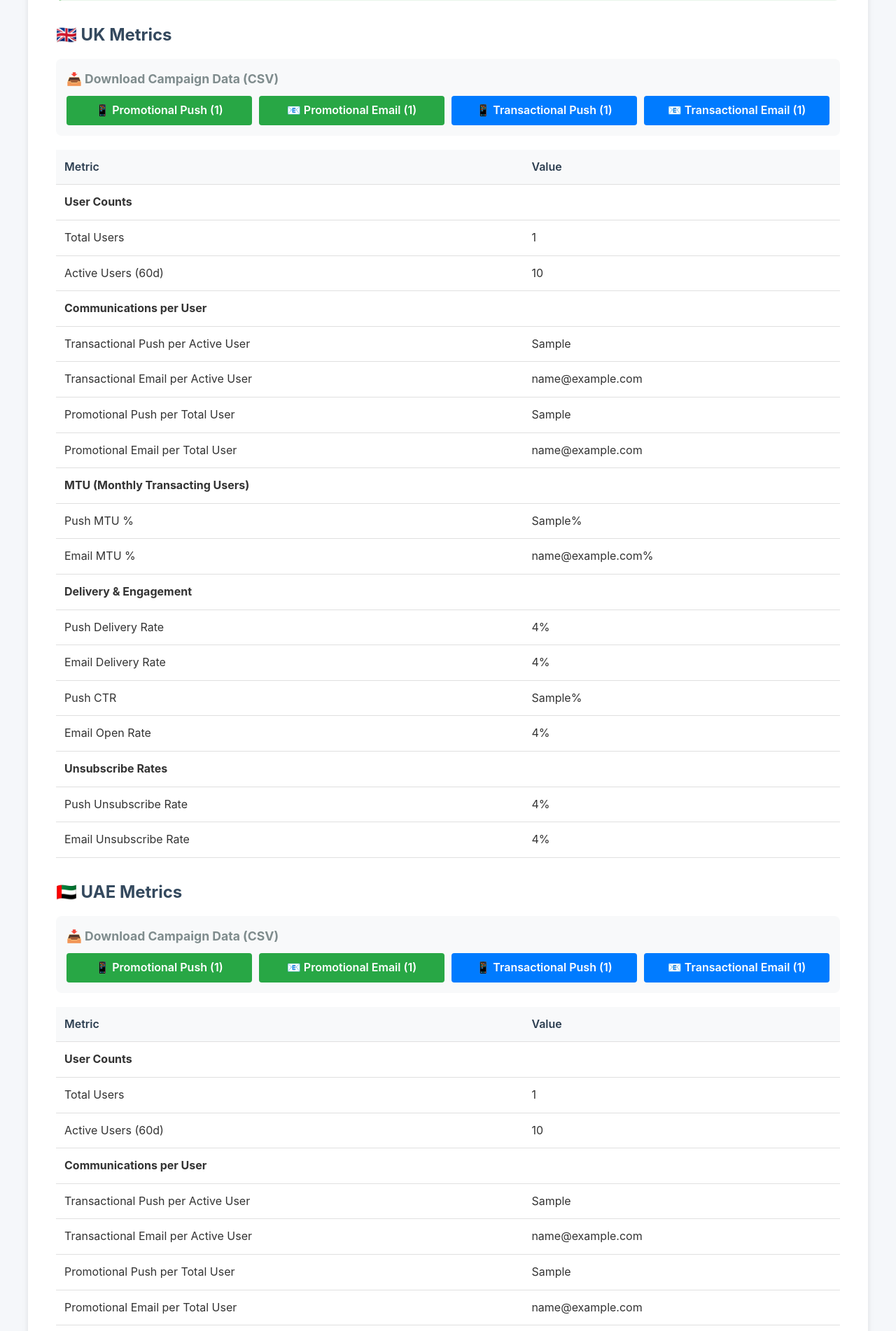
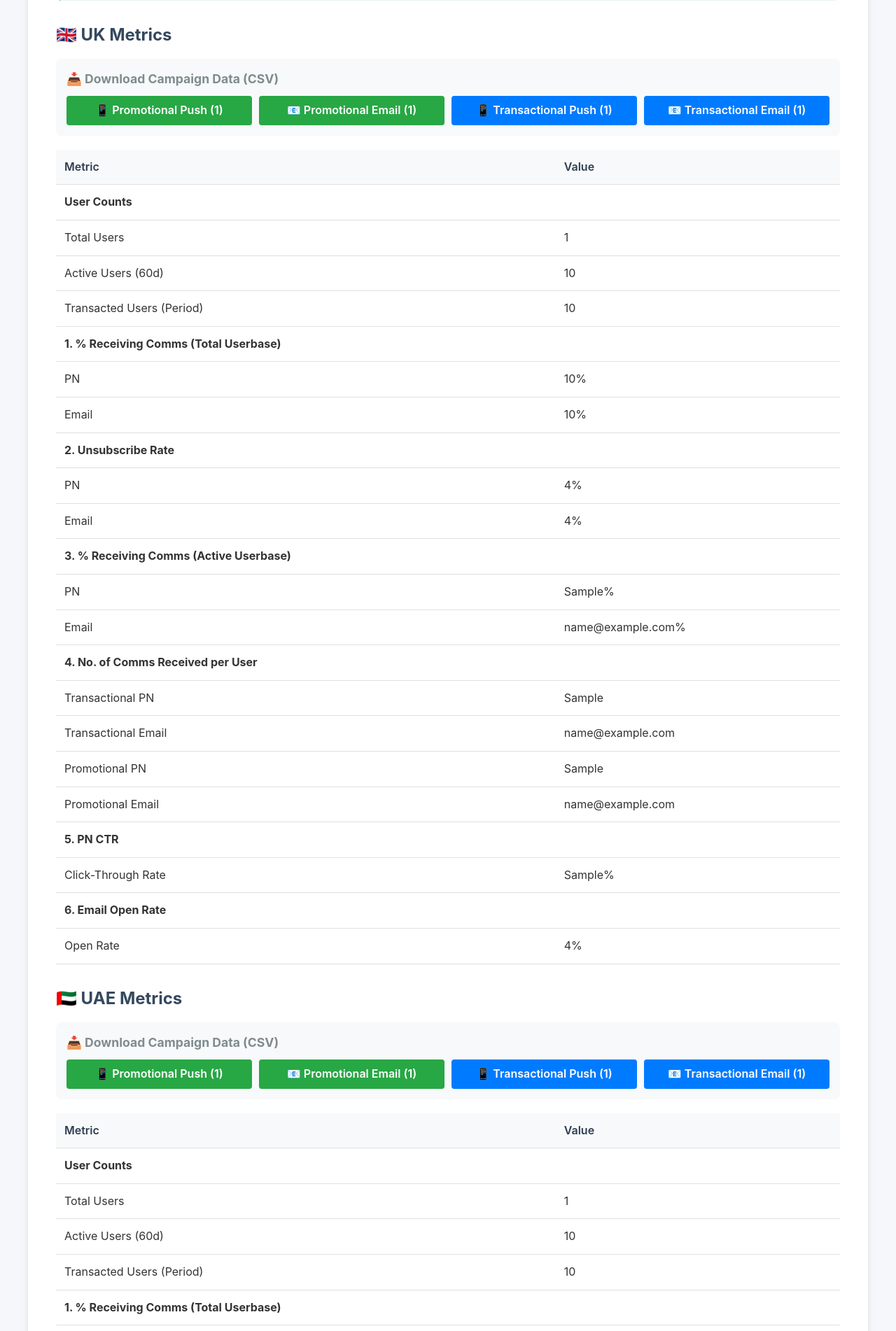
Before and after one commit to AnuragAtAspora/mtu-automation-web, a Flask app: template templates/results.html in a window 1280 px wide. Shown: the part 320-2222 px from the top of the page at 70% size. Run offline with Flask 3, Linux system fonts and the light colour scheme; the template is opened without the code that fills it: most values are stand-ins (such as "Sample title", 1, 10 or a date in 2020).

Commit message:
Add 18 segments with transacted users and update metrics with new formulas

```diff
--- a/app.py
+++ b/app.py
@@ -287,6 +287,7 @@ def calculate_metrics():
         user_counts = {
             'uk_total_users': int(request.form.get('uk_total_users', 0)),
             'uk_active_users': int(request.form.get('uk_active_users', 0)),
+            'uk_transacted_users': int(request.form.get('uk_transacted_users', 0)),
             'uk_push_received': int(request.form.get('uk_push_received', 0)),
             'uk_email_received': int(request.form.get('uk_email_received', 0)),
             'uk_push_received_active': int(request.form.get('uk_push_received_active', 0)),
@@ -295,6 +296,7 @@ def calculate_metrics():
             'uk_email_unsubscribed': int(request.form.get('uk_email_unsubscribed', 0)),
             'uae_total_users': int(request.form.get('uae_total_users', 0)),
             'uae_active_users': int(request.form.get('uae_active_users', 0)),
+            'uae_transacted_users': int(request.form.get('uae_transacted_users', 0)),
             'uae_push_received': int(request.form.get('uae_push_received', 0)),
             'uae_email_received': int(request.form.get('uae_email_received', 0)),
             'uae_push_received_active': int(request.form.get('uae_push_received_active', 0)),
--- a/templates/results.html
+++ b/templates/results.html
@@ -49,68 +49,80 @@
         <td>{{ "{:,}".format(metrics.uk.active_users) }}</td>
     </tr>
     <tr>
-        <td><strong>Communications per User</strong></td>
+        <td>Transacted Users (Period)</td>
+        <td>{{ "{:,}".format(metrics.uk.transacted_users) }}</td>
+    </tr>
+    <tr>
+        <td><strong>1. % Receiving Comms (Total Userbase)</strong></td>
         <td></td>
     </tr>
     <tr>
-        <td>Transactional Push per Active User</td>
-        <td>{{ metrics.uk.tx_pn_per_user }}</td>
+        <td>PN</td>
+        <td>{{ metrics.uk.pct_receiving_pn_total }}%</td>
     </tr>
     <tr>
-        <td>Transactional Email per Active User</td>
-        <td>{{ metrics.uk.tx_email_per_user }}</td>
+        <td>Email</td>
+        <td>{{ metrics.uk.pct_receiving_email_total }}%</td>
     </tr>
     <tr>
-        <td>Promotional Push per Total User</td>
-        <td>{{ metrics.uk.pr_pn_per_user }}</td>
-    </tr>
-    <tr>
-        <td>Promotional Email per Total User</td>
-        <td>{{ metrics.uk.pr_email_per_user }}</td>
-    </tr>
-    <tr>
-        <td><strong>MTU (Monthly Transacting Users)</strong></td>
+        <td><strong>2. Unsubscribe Rate</strong></td>
         <td></td>
     </tr>
     <tr>
-        <td>Push MTU %</td>
-        <td>{{ metrics.uk.push_mtu }}%</td>
+        <td>PN</td>
+        <td>{{ metrics.uk.unsub_rate_pn }}%</td>
     </tr>
     <tr>
-        <td>Email MTU %</td>
-        <td>{{ metrics.uk.email_mtu }}%</td>
+        <td>Email</td>
+        <td>{{ metrics.uk.unsub_rate_email }}%</td>
     </tr>
     <tr>
-        <td><strong>Delivery & Engagement</strong></td>
+        <td><strong>3. % Receiving Comms (Active Userbase)</strong></td>
         <td></td>
     </tr>
     <tr>
-        <td>Push Delivery Rate</td>
-        <td>{{ metrics.uk.push_delivery_rate }}%</td>
+        <td>PN</td>
+        <td>{{ metrics.uk.pct_receiving_pn_active }}%</td>
     </tr>
     <tr>
-        <td>Email Delivery Rate</td>
-        <td>{{ metrics.uk.email_delivery_rate }}%</td>
+        <td>Email</td>
+        <td>{{ metrics.uk.pct_receiving_email_active }}%</td>
     </tr>
     <tr>
-        <td>Push CTR</td>
-        <td>{{ metrics.uk.push_ctr }}%</td>
-    </tr>
-    <tr>
-        <td>Email Open Rate</td>
-        <td>{{ metrics.uk.email_open_rate }}%</td>
-    </tr>
-    <tr>
-        <td><strong>Unsubscribe Rates</strong></td>
+        <td><strong>4. No. of Comms Received per User</strong></td>
         <td></td>
     </tr>
     <tr>
-        <td>Push Unsubscribe Rate</td>
-        <td>{{ metrics.uk.push_unsub_rate }}%</td>
+        <td>Transactional PN</td>
+        <td>{{ metrics.uk.comms_per_user_tx_pn }}</td>
     </tr>
     <tr>
-        <td>Email Unsubscribe Rate</td>
-        <td>{{ metrics.uk.email_unsub_rate }}%</td>
+        <td>Transactional Email</td>
+        <td>{{ metrics.uk.comms_per_user_tx_email }}</td>
+    </tr>
+    <tr>
+        <td>Promotional PN</td>
+        <td>{{ metrics.uk.comms_per_user_pr_pn }}</td>
+    </tr>
+    <tr>
+        <td>Promotional Email</td>
+        <td>{{ metrics.uk.comms_per_user_pr_email }}</td>
+    </tr>
+    <tr>
+        <td><strong>5. PN CTR</strong></td>
+        <td></td>
+    </tr>
+    <tr>
+        <td>Click-Through Rate</td>
+        <td>{{ metrics.uk.pn_ctr }}%</td>
+    </tr>
+    <tr>
+        <td><strong>6. Email Open Rate</strong></td>
+        <td></td>
+    </tr>
+    <tr>
+        <td>Open Rate</td>
+        <td>{{ metrics.uk.email_open_rate }}%</td>
     </tr>
 </table>
 
@@ -153,68 +165,80 @@
         <td>{{ "{:,}".format(metrics.uae.active_users) }}</td>
     </tr>
     <tr>
-        <td><strong>Communications per User</strong></td>
+        <td>Transacted Users (Period)</td>
+        <td>{{ "{:,}".format(metrics.uae.transacted_users) }}</td>
+    </tr>
+    <tr>
+        <td><strong>1. % Receiving Comms (Total Userbase)</strong></td>
         <td></td>
     </tr>
     <tr>
-        <td>Transactional Push per Active User</td>
-        <td>{{ metrics.uae.tx_pn_per_user }}</td>
+        <td>PN</td>
+        <td>{{ metrics.uae.pct_receiving_pn_total }}%</td>
     </tr>
     <tr>
-        <td>Transactional Email per Active User</td>
-        <td>{{ metrics.uae.tx_email_per_user }}</td>
+        <td>Email</td>
+        <td>{{ metrics.uae.pct_receiving_email_total }}%</td>
     </tr>
     <tr>
-        <td>Promotional Push per Total User</td>
-        <td>{{ metrics.uae.pr_pn_per_user }}</td>
-    </tr>
-    <tr>
-        <td>Promotional Email per Total User</td>
-        <td>{{ metrics.uae.pr_email_per_user }}</td>
-    </tr>
-    <tr>
-        <td><strong>MTU (Monthly Transacting Users)</strong></td>
+        <td><strong>2. Unsubscribe Rate</strong></td>
         <td></td>
     </tr>
     <tr>
-        <td>Push MTU %</td>
-        <td>{{ metrics.uae.push_mtu }}%</td>
+        <td>PN</td>
+        <td>{{ metrics.uae.unsub_rate_pn }}%</td>
     </tr>
     <tr>
-        <td>Email MTU %</td>
-        <td>{{ metrics.uae.email_mtu }}%</td>
+        <td>Email</td>
+        <td>{{ metrics.uae.unsub_rate_email }}%</td>
     </tr>
     <tr>
-        <td><strong>Delivery & Engagement</strong></td>
+        <td><strong>3. % Receiving Comms (Active Userbase)</strong></td>
         <td></td>
     </tr>
     <tr>
-        <td>Push Delivery Rate</td>
-        <td>{{ metrics.uae.push_delivery_rate }}%</td>
+        <td>PN</td>
+        <td>{{ metrics.uae.pct_receiving_pn_active }}%</td>
     </tr>
     <tr>
-        <td>Email Delivery Rate</td>
-        <td>{{ metrics.uae.email_delivery_rate }}%</td>
+        <td>Email</td>
+        <td>{{ metrics.uae.pct_receiving_email_active }}%</td>
     </tr>
     <tr>
-        <td>Push CTR</td>
-        <td>{{ metrics.uae.push_ctr }}%</td>
-    </tr>
-    <tr>
-        <td>Email Open Rate</td>
-        <td>{{ metrics.uae.email_open_rate }}%</td>
-    </tr>
-    <tr>
-        <td><strong>Unsubscribe Rates</strong></td>
+        <td><strong>4. No. of Comms Received per User</strong></td>
         <td></td>
     </tr>
     <tr>
-        <td>Push Unsubscribe Rate</td>
-        <td>{{ metrics.uae.push_unsub_rate }}%</td>
+        <td>Transactional PN</td>
+        <td>{{ metrics.uae.comms_per_user_tx_pn }}</td>
     </tr>
     <tr>
-        <td>Email Unsubscribe Rate</td>
-        <td>{{ metrics.uae.email_unsub_rate }}%</td>
+        <td>Transactional Email</td>
+        <td>{{ metrics.uae.comms_per_user_tx_email }}</td>
+    </tr>
+    <tr>
+        <td>Promotional PN</td>
+        <td>{{ metrics.uae.comms_per_user_pr_pn }}</td>
+    </tr>
+    <tr>
+        <td>Promotional Email</td>
+        <td>{{ metrics.uae.comms_per_user_pr_email }}</td>
+    </tr>
+    <tr>
+        <td><strong>5. PN CTR</strong></td>
+        <td></td>
+    </tr>
+    <tr>
+        <td>Click-Through Rate</td>
+        <td>{{ metrics.uae.pn_ctr }}%</td>
+    </tr>
+    <tr>
+        <td><strong>6. Email Open Rate</strong></td>
+        <td></td>
+    </tr>
+    <tr>
+        <td>Open Rate</td>
+        <td>{{ metrics.uae.email_open_rate }}%</td>
     </tr>
 </table>
 
```
Also changed, not shown: modules/metrics_calculator.py (+58 -55 lines), modules/segment_creator.py (+62 -2 lines), templates/segments_created.html (+10 -0 lines).
